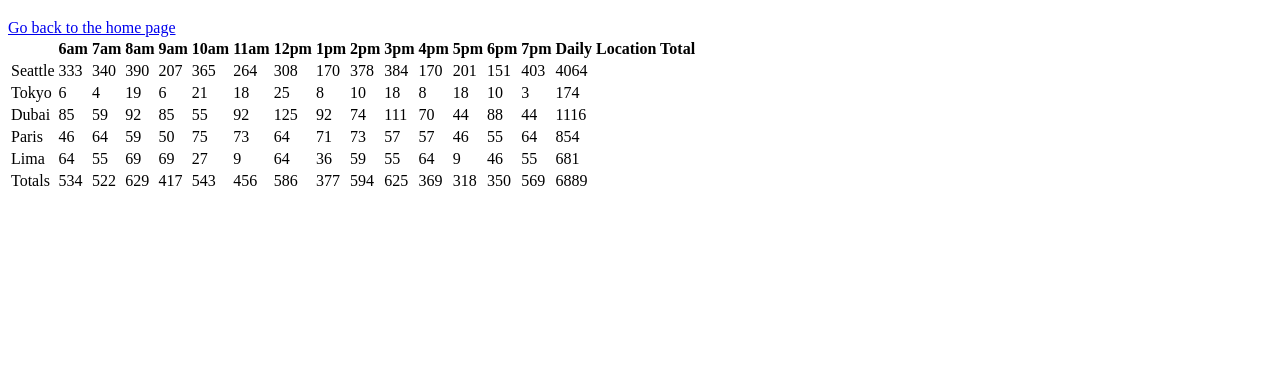
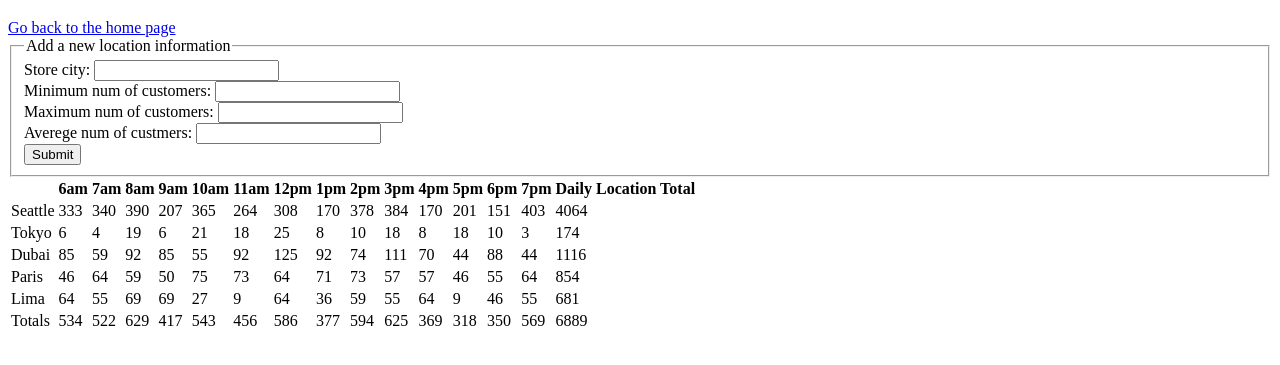
Before and after one commit to AhmadShalein/cookie-stand, a plain HTML site: page sales.html in a window 1280 px wide. Shown: the part 61-426 px from the top of the page. Drawn offline with Linux system fonts and the light colour scheme.

Commit message:
Update sales.html

```diff
--- a/sales.html
+++ b/sales.html
@@ -11,8 +11,29 @@
         <h1>Salmon Cookies</h1>
         <a href="index.html">Go back to the home page</a>
     </header>
+    <main>
+
+    <form id="cookiesForm">
+        <fieldset>
+            <legend>Add a new location information</legend>
+              <label for="cityField">Store city:</label>
+              <input type="text" id="cityField">
+              <br>
+              <label for="min">Minimum num of customers:</label>
+              <input type="text" id="min">
+              <br>
+              <label for="max">Maximum num of customers:</label>
+              <input type="text" id="max">
+              <br>
+              <label for="avg">Averege num of custmers:</label>
+              <input type="text" id="avg">
+              <br>
+              <input type="submit" value="Submit">
+        </fieldset>
+    </form>
     <div id='Cites'>
     </div>
+    </main>
     <script src="js/app.js"></script>
 </body>
 </html>
```
